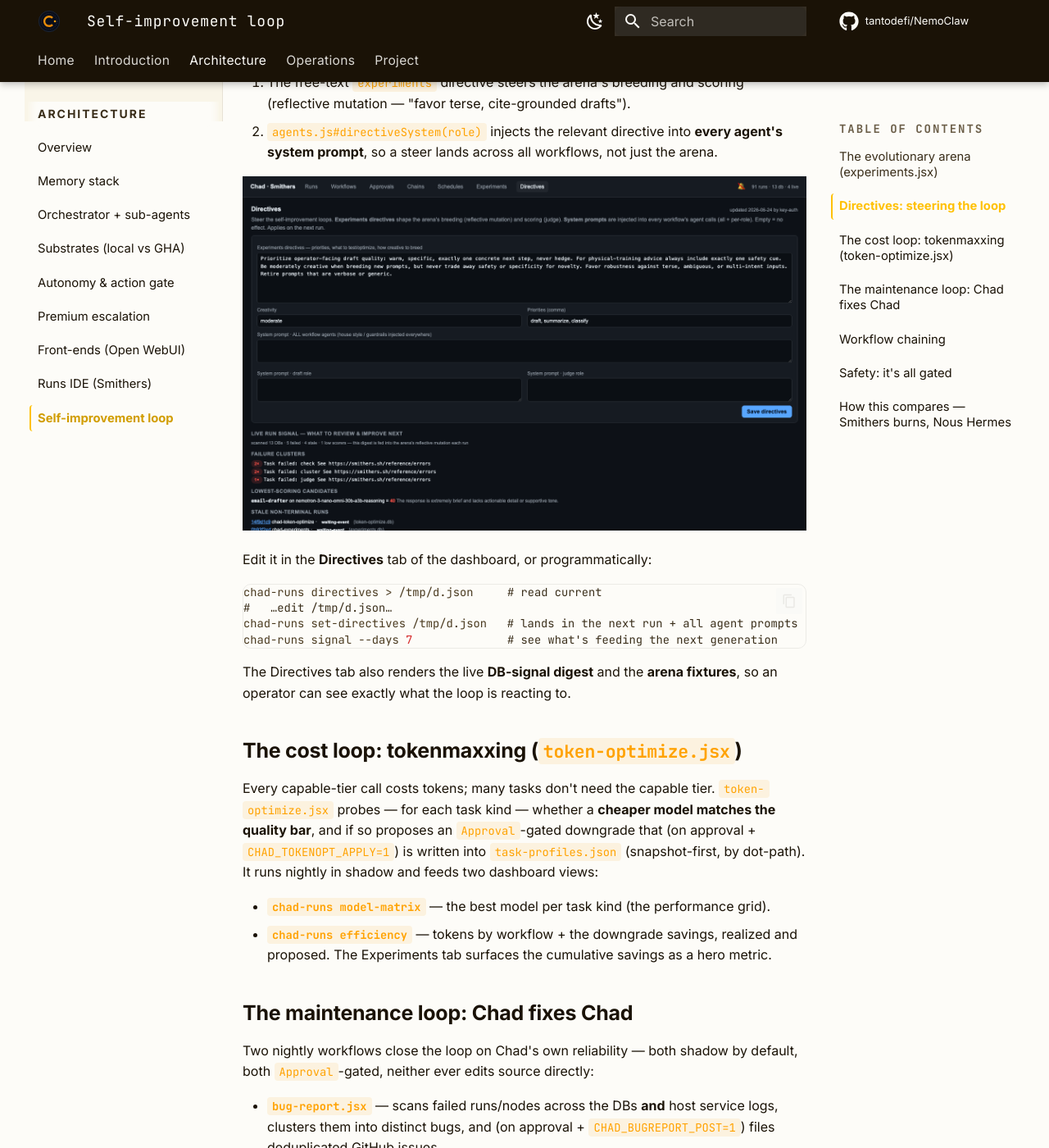
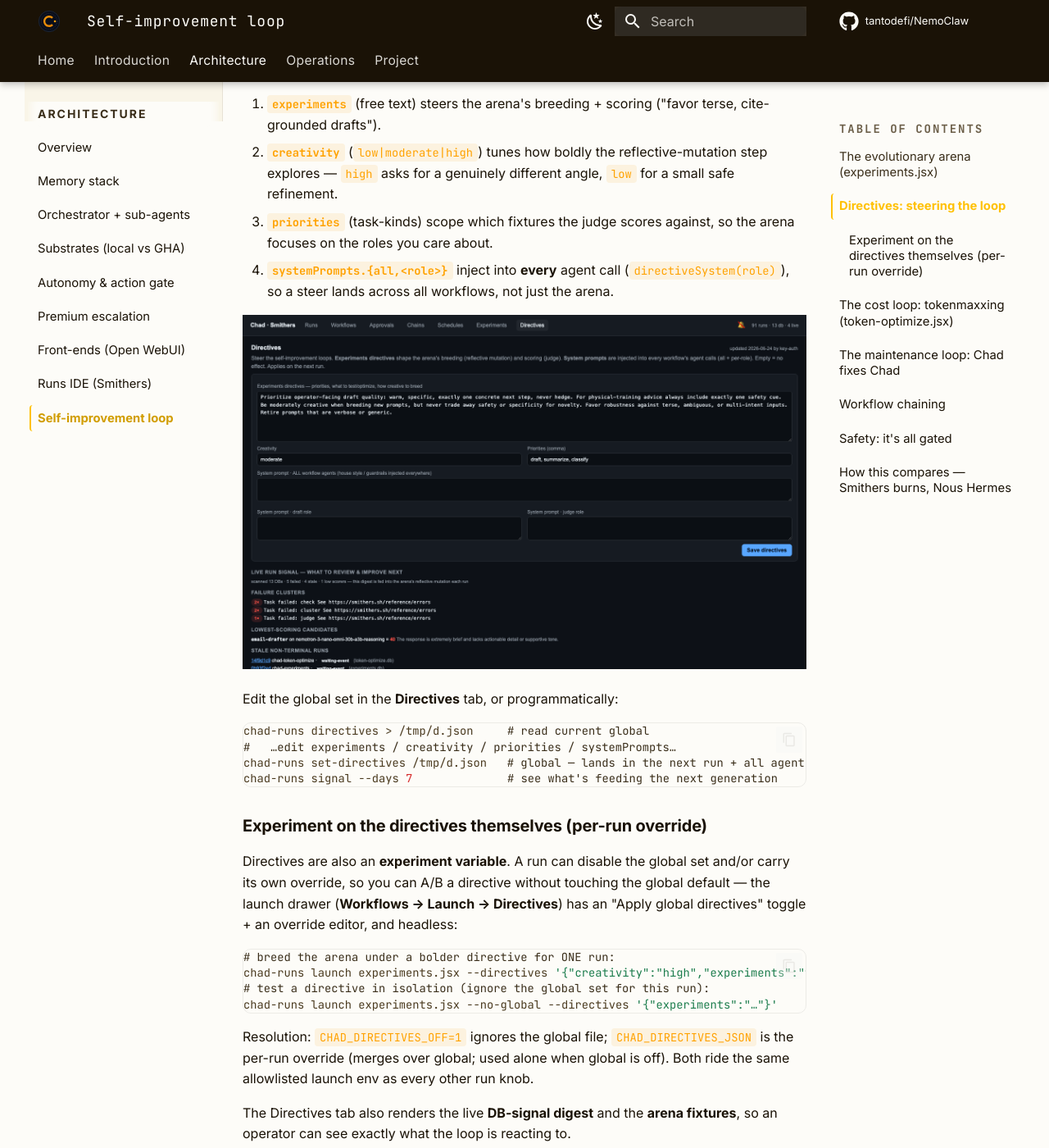
Before and after one commit to tantodefi/supachad-docs, an MkDocs documentation site: the page built from docs/self-improvement.md, in a window 1280 px wide and 1400 px high, scrolled down 1466 px. Shown: the whole window at 82% size. Built offline with MkDocs 1.6.1 and Material for MkDocs 9.7.7, drawn with Linux system fonts in a browser that asks for light colours; comment, search, counter and statistics services are not loaded.

Commit message:
docs: global directives + per-run override (experiment on the directives)
Documents the four now-live directive fields (experiments/creativity/priorities/
systemPrompts) and the per-run override flow (launch drawer + chad-runs
--directives/--no-global) for A/B-ing directives.

Co-Authored-By: Claude Opus 4.8 <noreply@anthropic.com>

````diff
--- a/docs/self-improvement.md
+++ b/docs/self-improvement.md
@@ -44,25 +44,48 @@ flowchart LR
 
 ## Directives: steering the loop
 
-`state/directives.json` is the operator's steering wheel. It's **tracked input**
-with two effects:
+`state/directives.json` is the operator's steering wheel — the **global** default,
+resolved through `lib/directives.js` and honored by the arena and every agent.
+All four fields are live:
 
-1. The free-text `experiments` directive steers the arena's breeding and scoring
-   (reflective mutation — "favor terse, cite-grounded drafts").
-2. `agents.js#directiveSystem(role)` injects the relevant directive into **every
-   agent's system prompt**, so a steer lands across all workflows, not just the
-   arena.
+1. **`experiments`** (free text) steers the arena's breeding + scoring ("favor
+   terse, cite-grounded drafts").
+2. **`creativity`** (`low|moderate|high`) tunes how boldly the reflective-mutation
+   step explores — `high` asks for a genuinely different angle, `low` for a small
+   safe refinement.
+3. **`priorities`** (task-kinds) scope which fixtures the judge scores against, so
+   the arena focuses on the roles you care about.
+4. **`systemPrompts.{all,<role>}`** inject into **every** agent call
+   (`directiveSystem(role)`), so a steer lands across all workflows, not just the arena.
 
 ![Directives tab — operator steering plus the live DB-signal digest](assets/screenshots/directives-tab.png)
 
-Edit it in the **Directives** tab of the dashboard, or programmatically:
+Edit the global set in the **Directives** tab, or programmatically:
 
 ```bash
-chad-runs directives > /tmp/d.json     # read current
-#   …edit /tmp/d.json…
-chad-runs set-directives /tmp/d.json   # lands in the next run + all agent prompts
+chad-runs directives > /tmp/d.json     # read current global
+#   …edit experiments / creativity / priorities / systemPrompts…
+chad-runs set-directives /tmp/d.json   # global — lands in the next run + all agent prompts
 chad-runs signal --days 7              # see what's feeding the next generation
 ```
+
+### Experiment on the directives themselves (per-run override)
+
+Directives are also an **experiment variable**. A run can disable the global set
+and/or carry its own override, so you can A/B a directive without touching the
+global default — the launch drawer (**Workflows → Launch → Directives**) has an
+"Apply global directives" toggle + an override editor, and headless:
+
+```bash
+# breed the arena under a bolder directive for ONE run:
+chad-runs launch experiments.jsx --directives '{"creativity":"high","experiments":"try a radically terser voice"}'
+# test a directive in isolation (ignore the global set for this run):
+chad-runs launch experiments.jsx --no-global --directives '{"experiments":"…"}'
+```
+
+Resolution: `CHAD_DIRECTIVES_OFF=1` ignores the global file; `CHAD_DIRECTIVES_JSON`
+is the per-run override (merges over global; used alone when global is off). Both
+ride the same allowlisted launch env as every other run knob.
 
 The Directives tab also renders the live **DB-signal digest** and the **arena
 fixtures**, so an operator can see exactly what the loop is reacting to.
````
